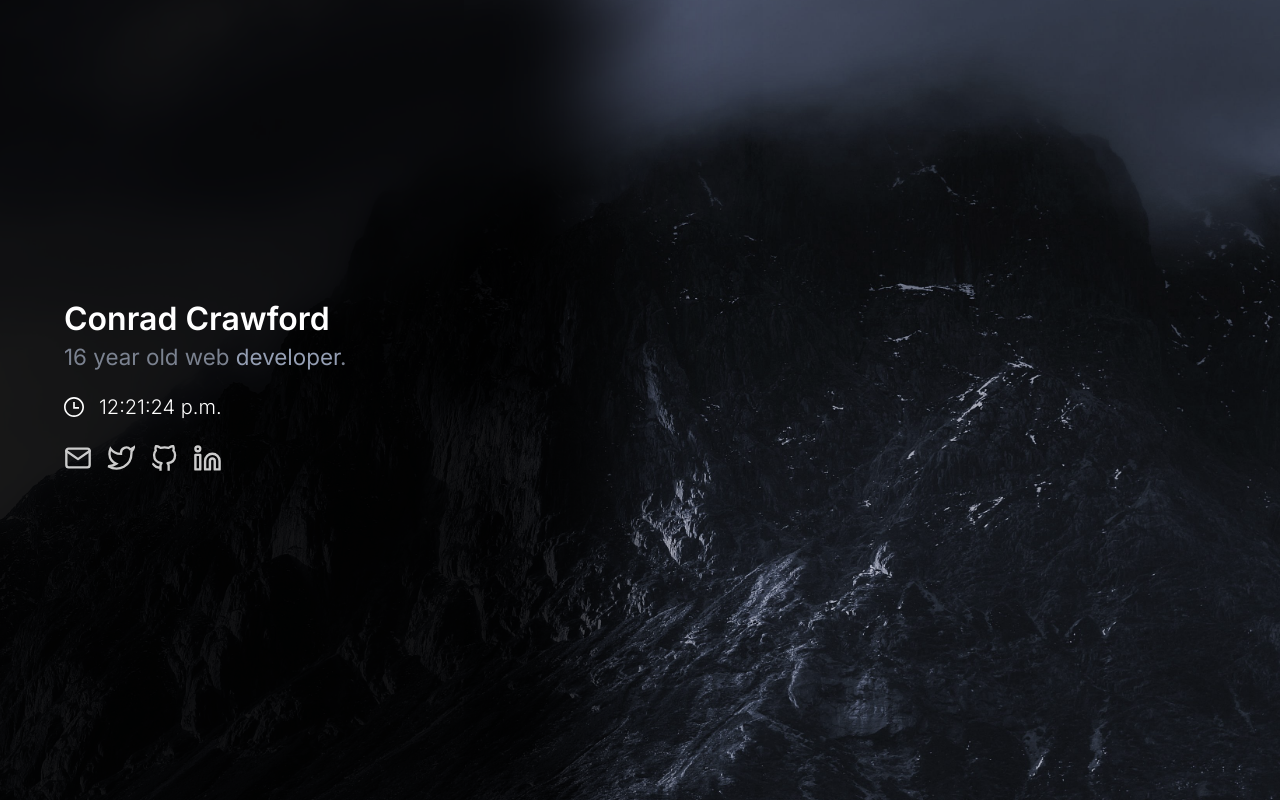
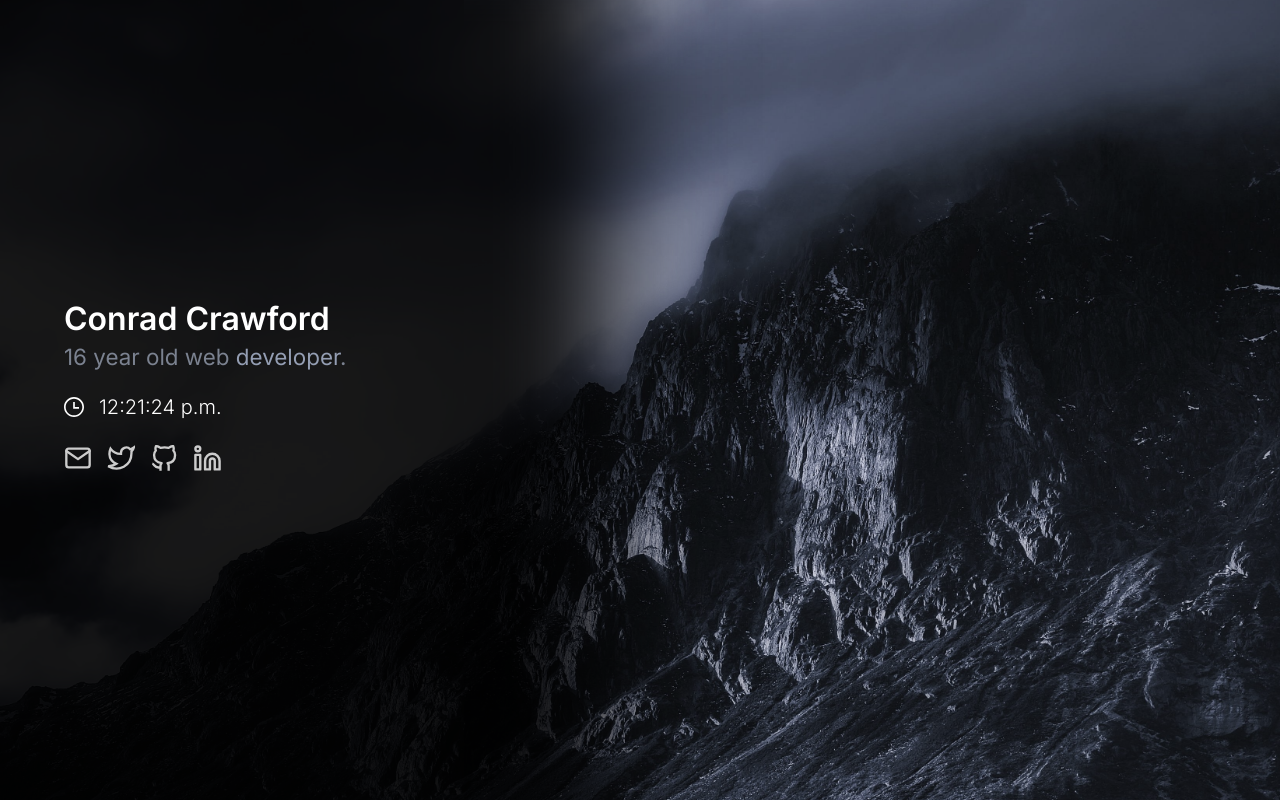
Before and after one commit to cnrad/cnrad.dev, a React (Create React App) app: page / in a window 1280 px wide. Built offline with nearby package versions, Linux system fonts and the light colour scheme.

Commit message:
preserve image fill when resizing

```diff
--- a/src/App.tsx
+++ b/src/App.tsx
@@ -125,9 +125,10 @@ const Background = styled.img`
     position: fixed;
     top: -5rem;
     right: 0;
+    object-fit: cover;
 
-    width: auto;
-    height: 100%;
+    width: 100vw;
+    height: auto;
     min-height: 70rem;
     filter: grayscale(50%);
     pointer-events: none;
```
